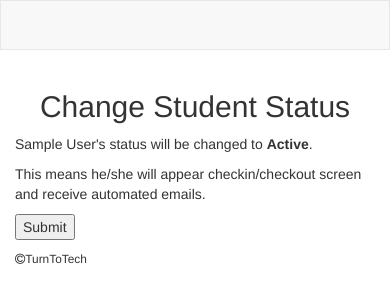
After one commit to patrickhsanders/attendance, a Django app: template people/templates/student_change_status.html in a window 390 px wide. The commit adds this page. Shown: the top 303 px of the page. Run offline with Django 3.2, Linux system fonts and the light colour scheme; tables that the repository leaves empty hold one stand-in row (values such as "Sample post"); the template is opened without the code that fills it: values that come from a table or form of the project are taken from there, most other values are stand-ins (such as "Sample title", 1, 10 or a date in 2020); some libraries are stand-ins or nearby versions.

Commit message:
Added view to change student status

```diff
--- /dev/null
+++ b/people/templates/student_change_status.html
@@ -0,0 +1,25 @@
+{% extends "base.html" %}
+
+{% block content %}
+<div class="container-fluid content text-center">
+<h2>Change Student Status</h2>
+<div class="row text-left">
+  <div class="col-md-4"></div>
+    <div class="col-md-4">
+      <form action="" method="post">
+        {% csrf_token %}
+        <p>{{ student.first_name }} {{ student.last_name }}'s status will be changed to
+          {% if student.active == True %}
+            <strong>Inactive</strong>.</p> <p>This means he/she will no longer appear checkin/checkout screen, or receive automated emails.</p>
+          {% else %}
+            <strong>Active</strong>.</p> This means he/she will appear checkin/checkout screen and receive automated emails.</p>
+          {% endif %}
+
+        <button type="submit">
+          Submit</button>
+      </form></div>
+    <div class="col-md-4"></div>
+</div>
+</div>
+<p> </p>
+{% endblock %}
--- a/people/templates/student_detail.html
+++ b/people/templates/student_detail.html
@@ -13,6 +13,8 @@
             <div class="panel panel-default">
                 <div class="panel-heading"><h3 class="panel-title"><i class="fa fa-file-code-o" aria-hidden="true"></i> Curriculum</h3></div>
                 <div class="panel-body">
+                    <p><strong>Current student:</strong> {{ student.active|yesno:"Yes,No" }}
+                        <a href="/student/{{ student.pk }}/status/edit/?next={{ request.path }}"><i class="fa fa-pencil" aria-hidden="true"></i></a></p>
                     <p><strong>Course:</strong> {{ student.course.name }}</p>
                     <p><strong>Start Date:</strong> {{ student.start_date }}</p>
                     <p><strong>Current Project:</strong> {{ student.current_project.name }}</p>
--- a/people/urls.py
+++ b/people/urls.py
@@ -5,6 +5,7 @@ from .views import StudentCheckin, StudentList, StudentEmailList, StudentTestEma
 from .views import ContactInfoEditView, EmergencyContactEditView
 from .views import EditStudentJobStatus, StudentJobStatusList, DeleteStudentJobStatus, StudentDetailView, AddNoteToStudent, CreateStudent, StudentContract
 from .views import EducationInformationView, CreateAdditonalData, StudentAddConfirmation, CompletionCalendar, StudentTuition
+from .views import ChangeStudentStatus
 urlpatterns = [
 
     url(r'^create/$', login_required(CreateStudent.as_view())),
@@ -41,4 +42,6 @@ urlpatterns = [
 
     url(r'^(?P<student_id>[\w\-]+)/tuition/edit/$', login_required(StudentTuition.as_view())),
 
+    url(r'^(?P<student_id>[\w\-]+)/status/edit/$', login_required(ChangeStudentStatus.as_view())),
+
 ]
```
Also changed, not shown: people/views.py (+17 -0 lines).
